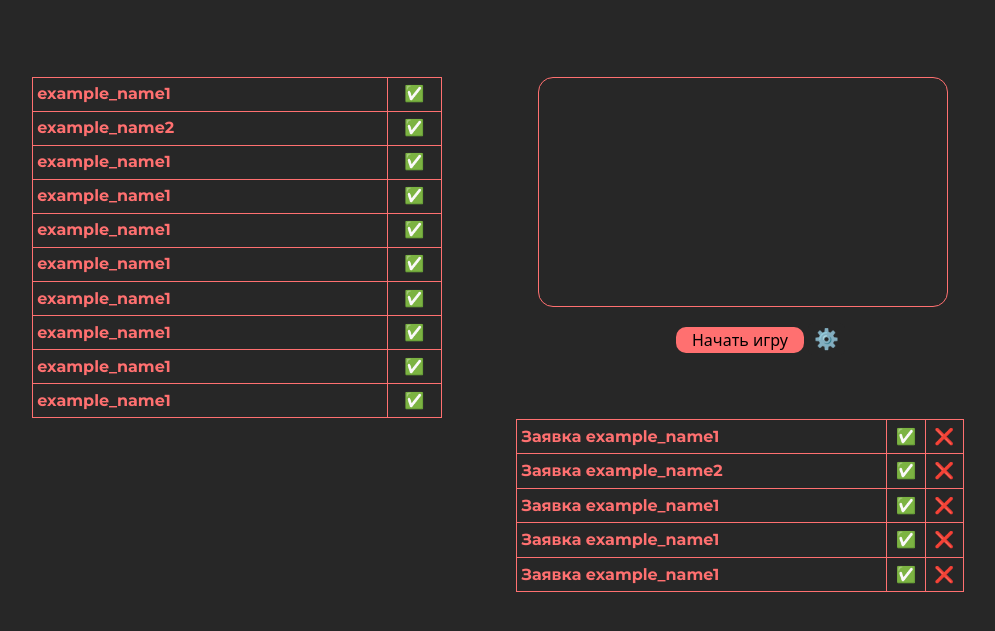
After one commit to w1ndead/croc2024, a Flask app: template templates/host_lobby.html in a window 1280 px wide. The commit adds this page. Shown: the top 631 px of the page, without its empty margins (124-1119 px from the left). Run offline with Flask 3, Linux system fonts and the light colour scheme; the template is opened without the code that fills it, so the values that code supplies are empty; some libraries are stand-ins or nearby versions.

Commit message:
host_lobby

```diff
--- a/app.py
+++ b/app.py
@@ -253,6 +253,13 @@ def create_room():
         return redirect("/")
     return render_template("create_room.html")
 
+
+@app.route('/host_lobby')
+def host_lobby():
+    if (not check_cookies()):
+        return redirect("/")
+    return render_template("host_lobby.html")
+
 @app.route('/room')
 def room():
     if (not check_cookies()):
@@ -276,4 +283,4 @@ def check_cookies():
             return False
 
 if __name__ == "__main__":
-    app.run(debug=True, port=1488)
+    app.run(debug=True, host='192.168.73.134', port=1488)
--- a/static/css/create_room.css
+++ b/static/css/create_room.css
@@ -1,4 +1,4 @@
-html {
+* {
     background-color: #272727;
     font-family: "Montserrat", sans-serif;
 }
@@ -48,7 +48,7 @@ p {
     border: none;
     width: 33%;
     margin-left: 34%;
-    height: 570px;
+    margin-top: 3%;
     border-radius: 20px;
     display: flex;
     align-items: center;
--- /dev/null
+++ b/static/css/host_lobby.css
@@ -0,0 +1,83 @@
+* {
+    font-family: "Montserrat", sans-serif;
+}
+body {
+    /* height: 94vh; */
+    width: 100%;
+
+    background-color: #272727;
+}
+
+.players {
+    width: 40%;
+    height: 85%;
+    margin-left: 5%;
+
+}
+
+.video {
+    width: 32vw;
+    height: 18vw;
+    display: inline-block;
+    margin-left: 8%;
+}
+
+#cam {
+    border: 1px solid #ff7070;
+    border-radius: 15px;
+}
+
+.num_of_players {
+    width: 100%;
+    color: #ff7070;
+    padding: 1% 2%;
+}
+
+.confirm {
+    width: 100%;
+    color: #ff7070;
+    padding: 1% 1%;
+    background-color: #272727;
+    border: none;
+}
+
+td, th {
+    border: 1px solid #ff7070;
+    border-collapse: collapse;
+    color: #ff7070;
+    padding: 1% 1%;
+}
+
+.cam-players {
+    width: 90%;
+    margin-top: 6%;
+    margin-left: 5%;
+    margin-right: 5%;
+}
+
+.start {
+    border: none;
+    width: 10%;
+    background-color: #ff7070;
+    border-radius: 10px;
+    height: 5%;
+    margin-left: 62.5%;
+    margin-top: 1%;
+}
+
+.settings {
+    background-color: #272727;
+    border: none;
+    font-size: 20px;
+    border-radius: 5px;
+}
+
+.start:hover {
+    background-color: #fe5c5c;
+}
+
+.applications {
+    width: 35%;
+    margin-left: 50%;
+    margin-top: 5%;
+}
--- a/static/css/signup.css
+++ b/static/css/signup.css
@@ -23,7 +23,7 @@ input[type=text]:focus, input[type=password]:focus {
 .lgnbutton {
   background-color: #04AA6D;
   padding: 14px 20px;
-  margin: 8px 11%;
+  margin: 8px 5%;
   border: none;
   cursor: pointer;
   width: 80%;
--- a/static/js/header.js
+++ b/static/js/header.js
@@ -15,7 +15,7 @@ send_xhr('POST', '/check_if_user_logged',
         console.log(xhr.response.check)
         if (xhr.response.check) {
             html += `
-            <p class="barak">${xhr.response.username}</p>
+            <p class="username">${xhr.response.username}</p>
             <a href="/logout_btn" class="button-container"><button class="button">Выйти из аккаунта</button></a>`;
         } else {
             html += `
--- /dev/null
+++ b/templates/host_lobby.html
@@ -0,0 +1,111 @@
+<!DOCTYPE html>
+<html lang="ru">
+<head>
+    <meta charset="UTF-8" >
+    <meta name="viewport" content="width=device-width, initial-scale=1.0">
+    <title>Host lobby</title>
+    <link rel="preconnect" href="https://fonts.googleapis.com">
+    <link rel="preconnect" href="https://fonts.gstatic.com" crossorigin>
+    <link href="https://fonts.googleapis.com/css2?family=Montserrat:ital,wght@0,100..900;1,100..900&display=swap" rel="stylesheet">
+    <link href="https://cdn.jsdelivr.net/npm/bootstrap@5.3.2/dist/css/bootstrap.min.css" rel="stylesheet" integrity="sha384-T3c6CoIi6uLrA9TneNEoa7RxnatzjcDSCmG1MXxSR1GAsXEV/Dwwykc2MPK8M2HN" crossorigin="anonymous">
+    <link rel="stylesheet" href="../static/css/host_lobby.css">
+    <script src="https://cdn.jsdelivr.net/npm/apexcharts"></script>
+</head>
+<body>
+    <div class="cam-players">
+        <div class="video">
+            <table class="num_of_players">
+                <tbody>
+                    <tr>
+                        <th scope="row">example_name1</th>
+                        <td><button class="confirm">✅</button></td>
+                        <!-- <td><button class="confirm">❌</button></td> -->
+                    </tr>
+
+                    <tr>
+                        <th scope="row">example_name2</th>
+                        <td><button class="confirm">✅</button></td>
+                        <!-- <td><button class="confirm">❌</button></td> -->
+                    </tr>
+
+                    <tr>
+                        <th scope="row">example_name1</th>
+                        <td><button class="confirm">✅</button></td>
+                        <!-- <td><button class="confirm">❌</button></td> -->
+                    </tr>
+                    <tr>
+                        <th scope="row">example_name1</th>
+                        <td><button class="confirm">✅</button></td>
+                        <!-- <td><button class="confirm">❌</button></td> -->
+                    </tr>
+                    <tr>
+                        <th scope="row">example_name1</th>
+                        <td><button class="confirm">✅</button></td>
+                        <!-- <td><button class="confirm">❌</button></td> -->
+                    </tr>
+                    <tr>
+                        <th scope="row">example_name1</th>
+                        <td><button class="confirm">✅</button></td>
+                        <!-- <td><button class="confirm">❌</button></td> -->
+                    </tr>
+                    <tr>
+                        <th scope="row">example_name1</th>
+                        <td><button class="confirm">✅</button></td>
+                        <!-- <td><button class="confirm">❌</button></td> -->
+                    </tr>
+                    <tr>
+                        <th scope="row">example_name1</th>
+                        <td><button class="confirm">✅</button></td>
+                        <!-- <td><button class="confirm">❌</button></td> -->
+                    </tr>
+                    <tr>
+                        <th scope="row">example_name1</th>
+                        <td><button class="confirm">✅</button></td>
+                        <!-- <td><button class="confirm">❌</button></td> -->
+                    </tr>
+                    <tr>
+                        <th scope="row">example_name1</th>
+                        <td><button class="confirm">✅</button></td>
+                        <!-- <td><button class="confirm">❌</button></td> -->
+                    </tr>
+                </tbody>
+            </table>
+        </div>
+        <div class="video" id="cam">
+        </div>
+    </div>
+    <button class="start">Начать игру</button>
+    <button class="settings">⚙️</button>
+    <table class="applications">
+        <tbody>
+            <tr>
+                <th scope="row">Заявка example_name1</th>
+                <td><button class="confirm">✅</button></td>
+                <td><button class="confirm">❌</button></td>
+            </tr>
+
+            <tr>
+                <th scope="row">Заявка example_name2</th>
+                <td><button class="confirm">✅</button></td>
+                <td><button class="confirm">❌</button></td>
+            </tr>
+
+            <tr>
+                <th scope="row">Заявка example_name1</th>
+                <td><button class="confirm">✅</button></td>
+                <td><button class="confirm">❌</button></td>
+            </tr>
+            <tr>
+                <th scope="row">Заявка example_name1</th>
+                <td><button class="confirm">✅</button></td>
+                <td><button class="confirm">❌</button></td>
+            </tr>
+            <tr>
+                <th scope="row">Заявка example_name1</th>
+                <td><button class="confirm">✅</button></td>
+                <td><button class="confirm">❌</button></td>
+            </tr>
+
+        </tbody>
+    </table>
+</body>
--- a/templates/login.html
+++ b/templates/login.html
@@ -20,7 +20,7 @@ Log In
             <label for="password"><p>Пароль</p></label>
             <input type="password" placeholder="Введите пароль" name="password" id="password"><br>
             <button class="lgnbutton" id="login-btn">Войти</button>
-            <button class="regbutton" id="reg-btn">Нет аккаунта?</button>
+            <a href="/signup"><button class="regbutton">Нет аккаунта?</button></a>
         </div>
     </div>
 </div>
```
Also changed, not shown: static/css/header.css (+9 -2 lines), static/css/login.css (+6 -9 lines), static/css/main.css (+28 -8 lines), static/js/main.js (+14 -0 lines), templates/main.html (+13 -6 lines), help.py (deleted), instance/data.db.
